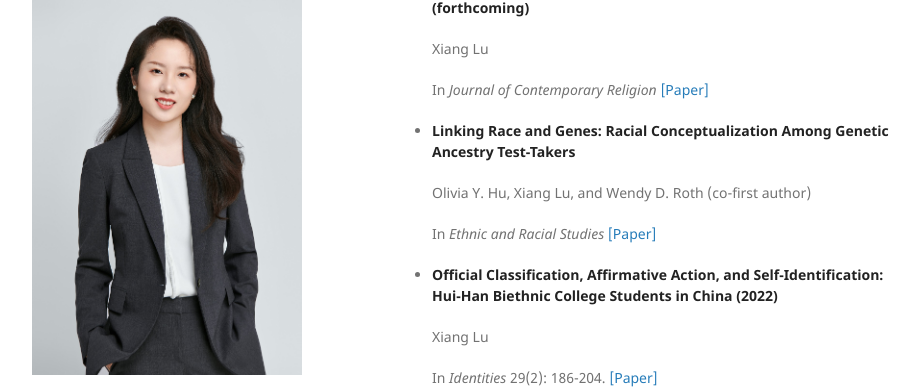
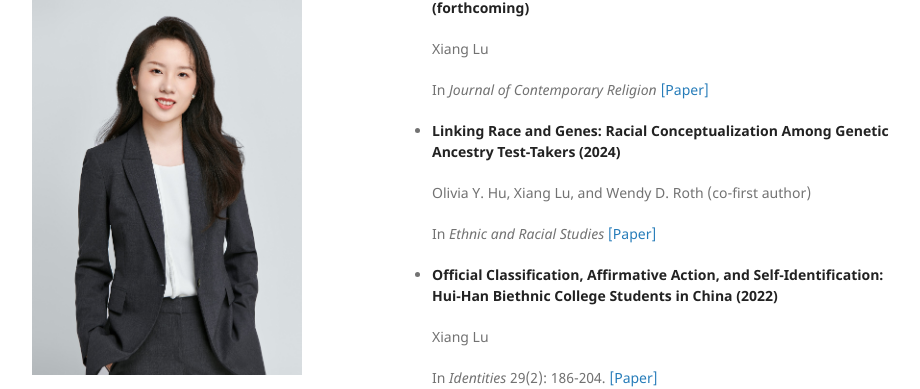
Before and after one commit to xianglusoc/xianglusoc.github.io, a Jekyll site: the page built from index.md, in a window 1280 px wide and 900 px high, scrolled down 548 px. Shown: the part 139-528 px from the top of the window, without its empty margins (178-1098 px from the left). Built offline with Jekyll 4.4.1, drawn with Linux system fonts in a browser that asks for light colours; our own code applies the rules of GitHub Pages for plain Markdown files; the repository's description, which GitHub fills in, is left out.

Commit message:
Update index.md

```diff
--- a/index.md
+++ b/index.md
@@ -27,7 +27,7 @@ Contact: xiang.lu@zju.edu.cn
 
   In *Journal of Contemporary Religion* [[Paper]](https://www.researchgate.net/publication/377209037_Faith_in_Flux_The_Diverse_Religious_Adaptations_of_Hui_Muslim_Internal_Migrants_in_a_Global_Market_Town_in_Southeast_China)
 
-- **Linking Race and Genes: Racial Conceptualization Among Genetic Ancestry Test-Takers**
+- **Linking Race and Genes: Racial Conceptualization Among Genetic Ancestry Test-Takers (2024)**
 
   Olivia Y. Hu, Xiang Lu, and Wendy D. Roth (co-first author)
 
```
